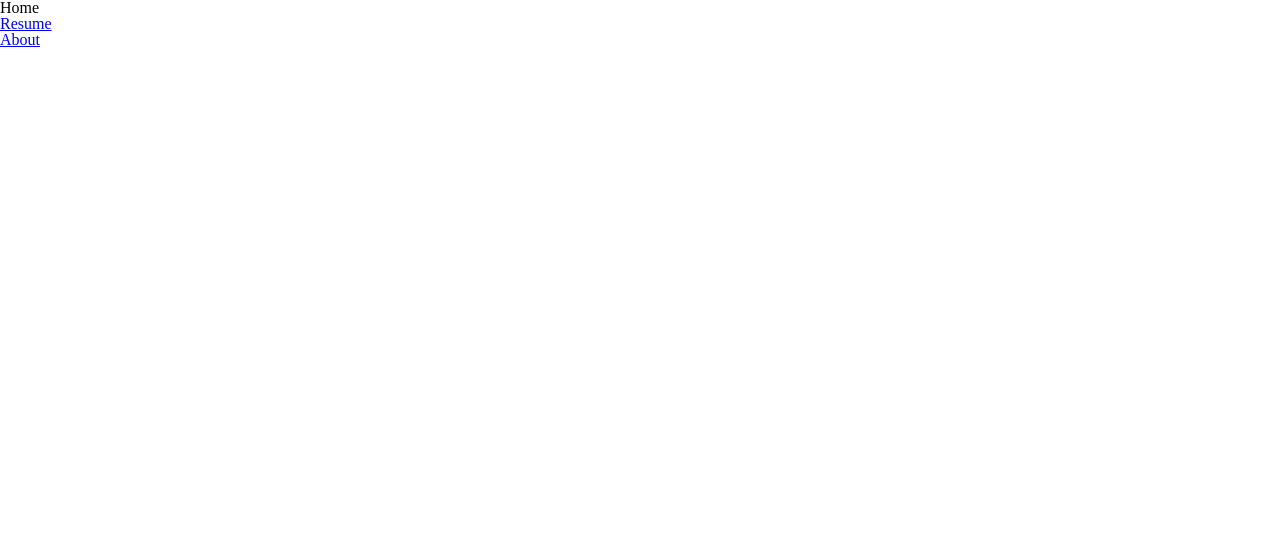
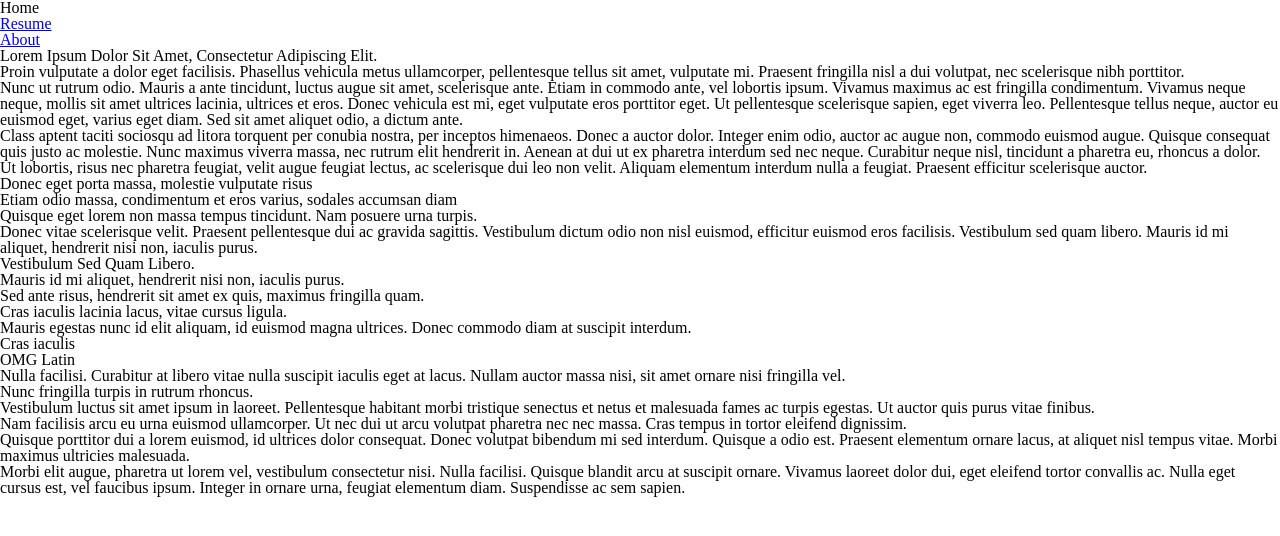
Before and after one commit to itmd-361-2018/fwd-demos, a plain HTML site: page week-07/index.html in a window 1280 px wide. Drawn offline with Linux system fonts and the light colour scheme.

Commit message:
Add lipsum text on home page

```diff
--- a/week-07/index.html
+++ b/week-07/index.html
@@ -17,6 +17,94 @@
 </nav>
 
 <main id="content">
+<article>
+  <h2>Lorem Ipsum Dolor Sit Amet, Consectetur Adipiscing Elit.</h2>
+  <p class="intro">
+    Proin vulputate a dolor eget facilisis. Phasellus vehicula metus ullamcorper, pellentesque
+    tellus sit amet, vulputate mi. Praesent fringilla nisl a dui volutpat, nec scelerisque
+    nibh porttitor.
+  </p>
+  <p>
+    Nunc ut rutrum odio. Mauris a ante tincidunt, luctus augue sit amet, scelerisque ante.
+    <b>Etiam in commodo ante, vel lobortis ipsum. Vivamus maximus ac est fringilla
+    condimentum.</b> Vivamus neque neque, mollis sit amet ultrices lacinia, ultrices et eros.
+    <i>Donec vehicula est mi, eget vulputate eros porttitor eget.</i> Ut pellentesque
+    scelerisque sapien, eget viverra leo. Pellentesque tellus neque, auctor eu euismod eget,
+    varius eget diam. Sed sit amet aliquet odio, a dictum ante.
+  </p>
+  <p>
+    Class aptent taciti sociosqu ad litora torquent per conubia nostra, per inceptos
+    himenaeos. Donec a auctor dolor. Integer enim odio, auctor ac augue non, commodo euismod
+    augue. Quisque consequat quis justo ac molestie. Nunc maximus viverra massa, nec rutrum
+    elit hendrerit in. Aenean at dui ut ex pharetra interdum sed nec neque. Curabitur neque
+    nisl, tincidunt a pharetra eu, rhoncus a dolor. Ut lobortis, risus nec pharetra feugiat,
+    velit augue feugiat lectus, ac scelerisque dui leo non velit. Aliquam elementum interdum
+    nulla a feugiat. Praesent efficitur scelerisque auctor.
+  </p>
+  <ul>
+    <li>
+      Donec eget porta massa, molestie vulputate risus
+    </li>
+    <li>
+      Etiam odio massa, condimentum et eros varius, sodales accumsan diam
+    </li>
+    <li>
+      Quisque eget lorem non massa tempus tincidunt. Nam posuere urna turpis.
+    </li>
+  </ul>
+  <p>
+    Donec vitae scelerisque velit. Praesent pellentesque dui ac gravida sagittis. Vestibulum
+    dictum odio non nisl euismod, efficitur euismod eros facilisis. Vestibulum sed quam
+    libero. Mauris id mi aliquet, hendrerit nisi non, iaculis purus.
+  </p>
+  <h3>Vestibulum Sed Quam Libero.</h3>
+  <p>Mauris id mi aliquet, hendrerit nisi non, iaculis purus.</p>
+  <ol>
+    <li>
+      Sed ante risus, hendrerit sit amet ex quis, maximus fringilla quam.
+      <ol>
+        <li>Cras iaculis lacinia lacus, vitae cursus ligula.</li>
+        <li>
+          Mauris egestas nunc id elit aliquam, id euismod magna ultrices. Donec commodo diam
+          at suscipit interdum.
+          <ol>
+            <li>Cras iaculis</li>
+            <li>OMG Latin</li>
+          </ol>
+        </li>
+      </ol>
+    </li>
+    <li>
+      Nulla facilisi. Curabitur at libero vitae nulla suscipit iaculis eget at lacus. Nullam
+      auctor massa nisi, sit amet ornare nisi fringilla vel.
+    </li>
+    <li>
+      Nunc fringilla turpis in rutrum rhoncus.
+      <ul>
+        <li>
+          Vestibulum luctus sit amet ipsum in laoreet. Pellentesque habitant morbi tristique
+          senectus et netus et malesuada fames ac turpis egestas. Ut auctor quis purus vitae
+          finibus.
+        </li>
+        <li>
+          Nam facilisis arcu eu urna euismod ullamcorper. Ut nec dui ut arcu volutpat pharetra
+          nec nec massa. Cras tempus in tortor eleifend dignissim.
+        </li>
+        <li>
+          Quisque porttitor dui a lorem euismod, id ultrices dolor consequat. Donec volutpat
+          bibendum mi sed interdum. Quisque a odio est. Praesent elementum ornare lacus, at
+          aliquet nisl tempus vitae. Morbi maximus ultricies malesuada.
+        </li>
+      </ul>
+    </li>
+  </ol>
+  <p>
+    Morbi elit augue, pharetra ut lorem vel, vestibulum consectetur nisi. Nulla facilisi.
+    Quisque blandit arcu at suscipit ornare. Vivamus laoreet dolor dui, eget eleifend tortor
+    convallis ac. Nulla eget cursus est, vel faucibus ipsum. Integer in ornare urna, feugiat
+    elementum diam. Suspendisse ac sem sapien.
+  </p>
+</article>
 </main>
 
 </body>
```
